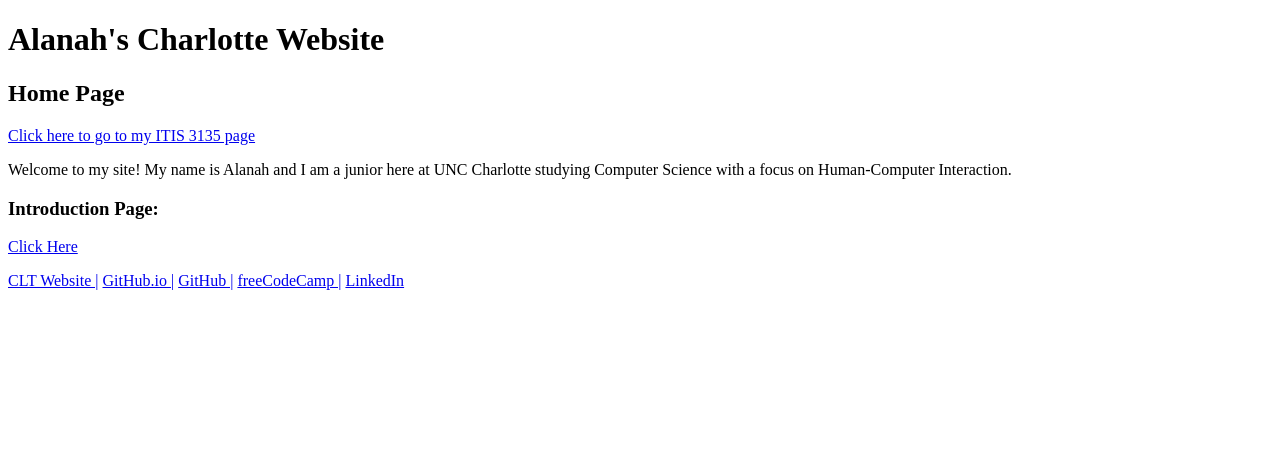
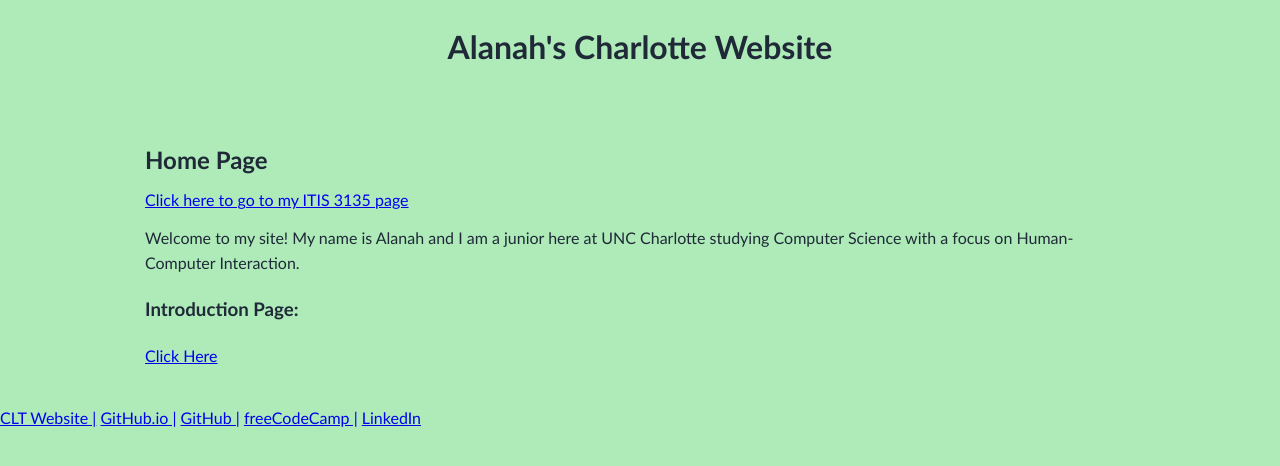
Before and after one commit to alittl70/alittl70.github.io, a plain HTML site: page index.html in a window 1280 px wide. Drawn offline with Linux system fonts and the light colour scheme.

Commit message:
make CSS changes to the site

```diff
--- a/index.html
+++ b/index.html
@@ -7,6 +7,7 @@
     <meta charset="UTF-8">
         <!-- Makes the page responsive on mobile devices.-->
     <meta name="viewport" content="width=device-width, initial-scale=1.0">
+    <link rel="stylesheet" href="styles/default.css">
 <!--Title shown on the browser tab.-->
     <title>Alanah's Charlotte Website | Home Page </title>
 </head>
--- /dev/null
+++ b/styles/default.css
@@ -0,0 +1,57 @@
+/* Personal Site THEME */
+
+body {
+    background: #aeebb9;    /*Background color*/
+    color: #1f2937;        /*Sets default color */
+    font-family:  "Trebuchet MS", Arial, sans-serif; /*body font*/
+    line-height: 1.6;
+    margin: 0;
+}
+
+/*Header and footer styling*/
+header, footer {
+    background: #ebe7df;    /*Set background color*/
+    padding:1 rem 1.5rem;
+    font-family: "Montserrat", Arial, sans-serif;
+}
+
+/*Main content layout*/
+main {
+    max-width: 990px;   /*readable width*/
+    margin: 0 auto;     /*centered container*/
+    padding: 1.5rem;
+}
+
+/* Spacing = proximity */
+h1 {
+    margin-bottom: 0.75rem;
+    text-align: center;     /*Centering a heading*/
+}
+
+h2 {
+    margin-top:2rem;
+    margin-bottom: 0.5rem;
+}
+
+p {
+    margin: 0.75rem 0;
+}
+
+/*Links*/
+
+a {
+    color: #0000EE;     /*Link colors*/
+}
+a:hover {
+    color: #ff0800;     /*Hover color*/
+    margin: 2;
+    text-align: center;
+}
+
+nav {
+    text-align: center;
+}
+
+footer {
+    text-align: center;
+}
```
Also changed, not shown: introduction.html (+1 -0 lines), itis3135/index.html (+1 -0 lines), itis3135/styles/default.css (added).
